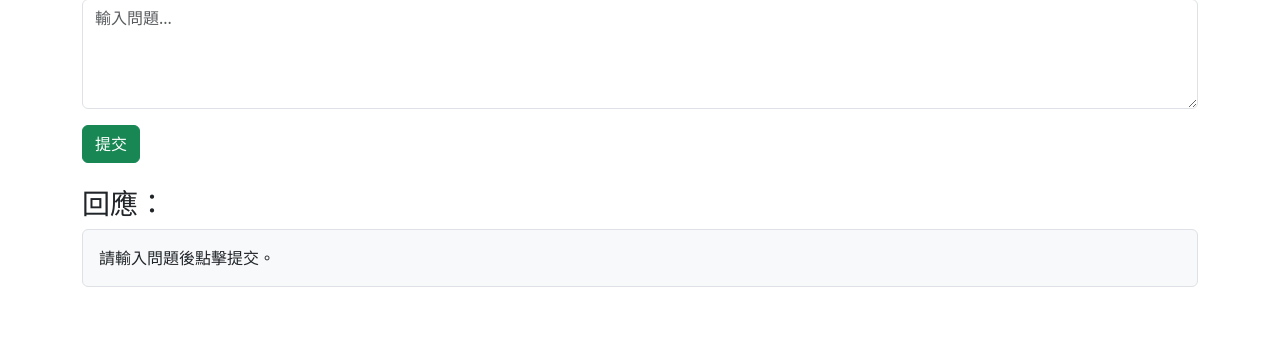
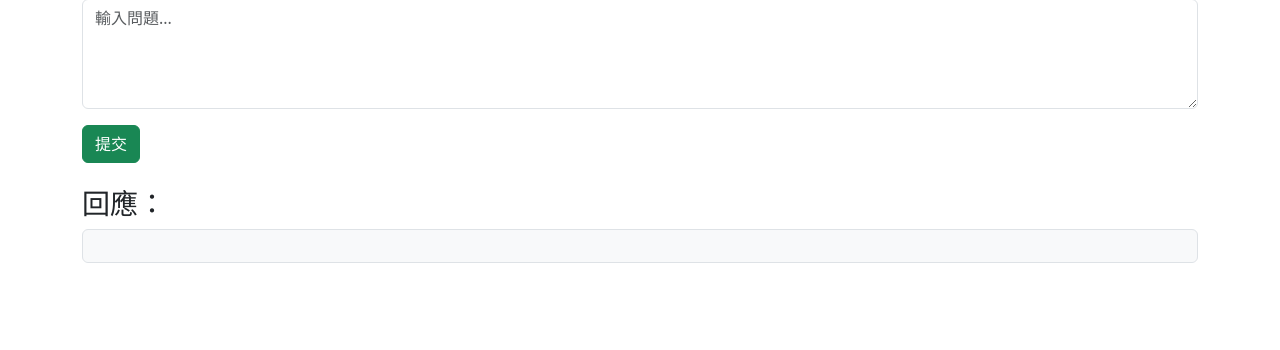
Before and after one commit to welly487/Graduation-topics, a Flask app: page / in a window 1280 px wide. Shown: the part 247-597 px from the top of the page. Run offline with Flask 3, Linux system fonts and the light colour scheme.

Commit message:
Update index.html

```diff
--- a/project/templates/index.html
+++ b/project/templates/index.html
@@ -50,7 +50,7 @@
         <!-- 回應顯示區域 -->
         <div class="mt-4">
             <h3>回應：</h3>
-            <p id="responseText" class="border rounded p-3 bg-light">請輸入問題後點擊提交。</p>
+            <p id="responseText" class="border rounded p-3 bg-light"></p>
         </div>
     </div>
 
```
